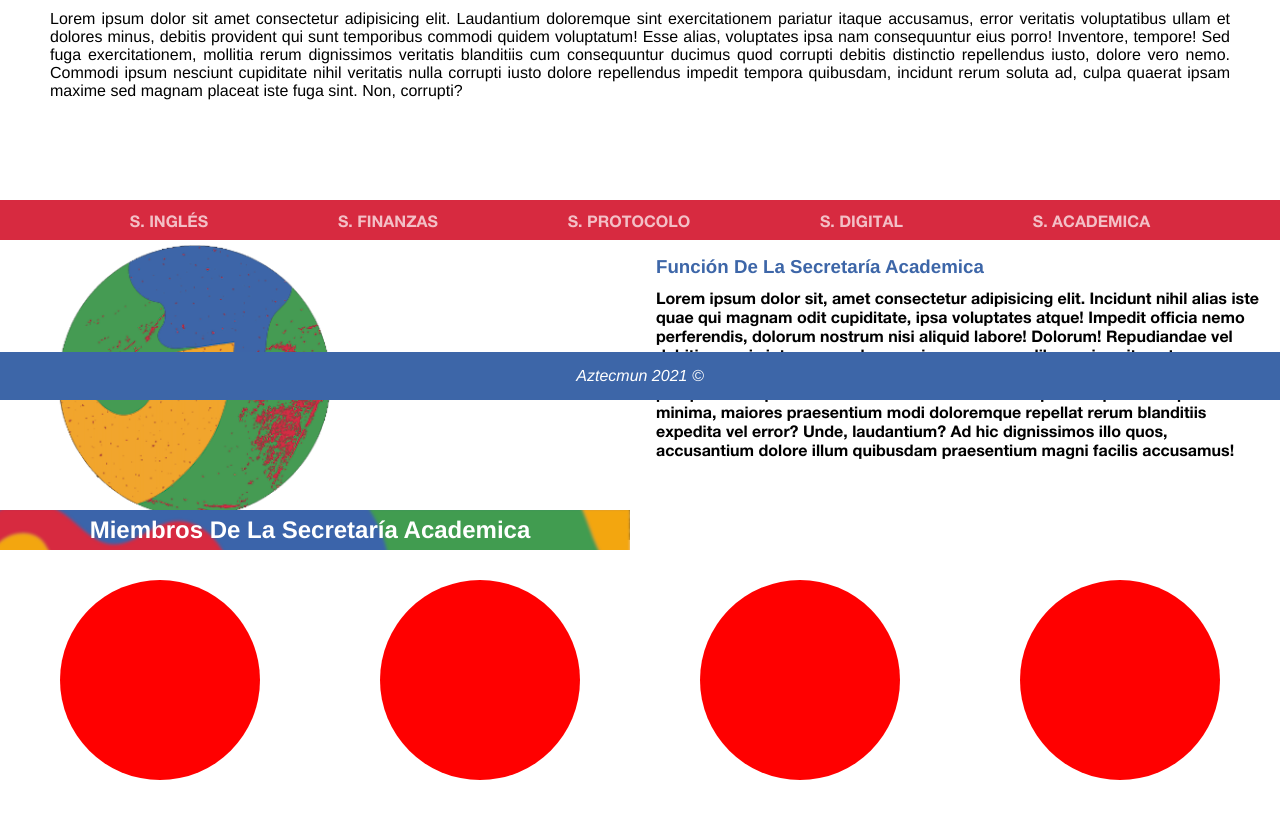
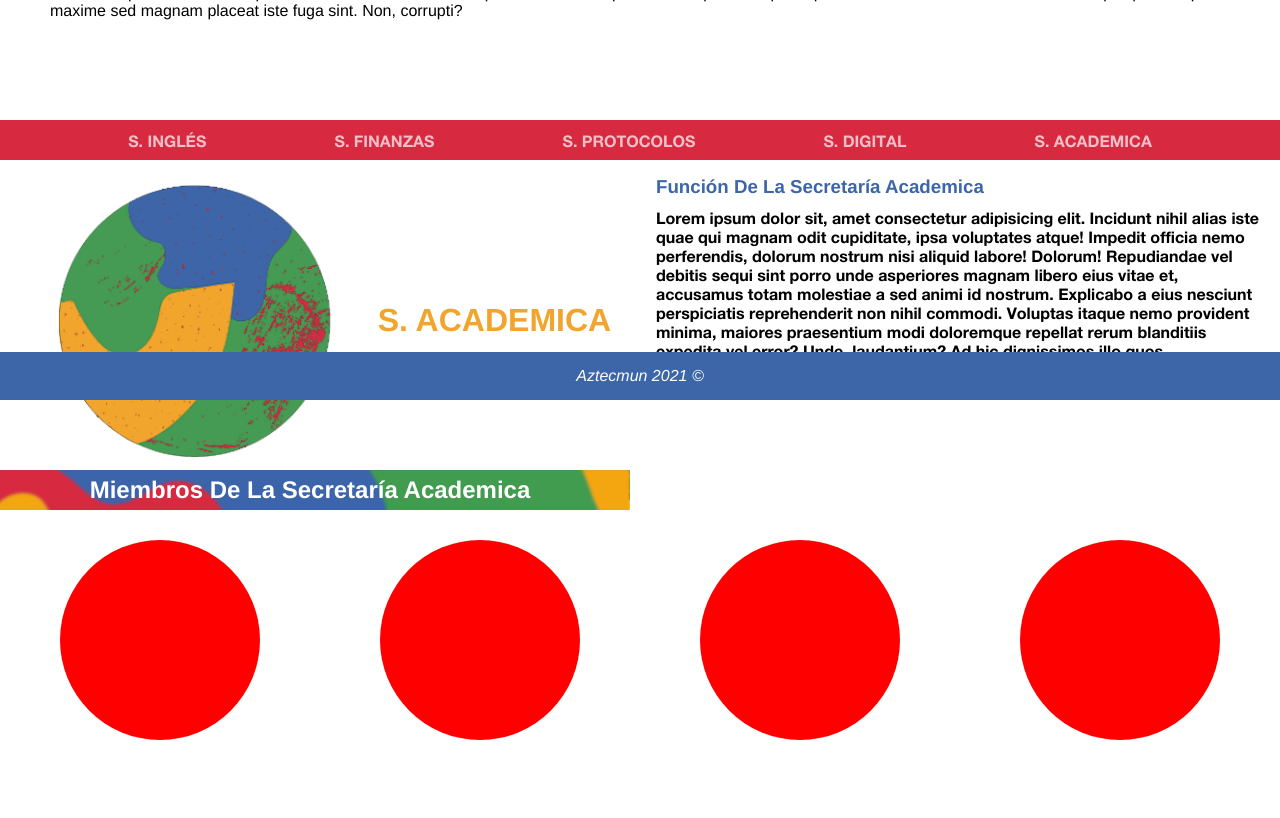
Before and after one commit to aztecmun/aztecmun-2021, a Next.js app: page /secretarias/academica in a window 1280 px wide. Shown: the part 400-1218 px from the top of the page. Built offline with nearby package versions, Linux system fonts and the light colour scheme.

Commit message:
Added Transitions

```diff
--- a/components/Layout/Navbar/NavbarElements.js
+++ b/components/Layout/Navbar/NavbarElements.js
@@ -3,7 +3,7 @@ import { FaBars } from 'react-icons/fa'
 import { VscChromeClose } from 'react-icons/vsc'
 
 export const Nav = styled.nav`
-  position: sticky;
+  position: fixed;
   top: 0;
   left: 0;
   z-index: 1;
@@ -98,8 +98,8 @@ export const NavMenu = styled.ul`
     background: white;
     box-shadow: 0 0 10px rgba(0, 0, 0, 0.2);
 
-    transform: ${({ open }) => (open ? 'translateX(0)' : 'translateX(-200px)')};
-    transition: transform 0.5s ease-in-out;
+    transform: ${({ open }) => (open ? 'translateX(0)' : 'translateX(-600px)')};
+    transition: transform 0.3s ease-in-out;
   }
 `
 
--- a/components/Layout/index.js
+++ b/components/Layout/index.js
@@ -1,5 +1,7 @@
+// React imports
 import React from 'react'
 
+// Local Components imports
 import Navbar from 'components/Layout/Navbar'
 import Footer from 'components/Layout/Footer'
 
--- a/pages/secretarias/SecretariasElements.js
+++ b/pages/secretarias/SecretariasElements.js
@@ -1,4 +1,5 @@
 import styled from 'styled-components'
+import { motion } from 'framer-motion'
 
 export const SubMenu = styled.ul`
   display: flex;
@@ -30,9 +31,11 @@ export const SubLink = styled.li`
   }
 `
 
-export const SecContainer = styled.div`
+export const SecContainer = styled(motion.div)`
   width: 100%;
-  height: 70vh;
+  height: 80vh;
+
+  overflow: hidden;
 `
 
 export const SecFunc = styled.div`
--- a/pages/secretarias/[name].js
+++ b/pages/secretarias/[name].js
@@ -3,6 +3,9 @@ import React from 'react'
 import Head from 'next/head'
 import { useRouter } from 'next/router'
 import Link from 'next/link'
+
+// Libraries imports
+import { AnimatePresence } from 'framer-motion'
 
 // Styled Components imports
 import {
@@ -55,7 +58,7 @@ export default function secretarias() {
       </Description>
       <SubMenu>
         <SubLink>
-          <Link href="/secretarias/ingles">
+          <Link href="/secretarias/ingles" scroll={false}>
             <a
               clasName={router.asPath === '/secretarias/ingles' ? 'active' : ''}
             >
@@ -65,7 +68,7 @@ export default function secretarias() {
         </SubLink>
 
         <SubLink>
-          <Link href="/secretarias/finanzas">
+          <Link href="/secretarias/finanzas" scroll={false}>
             <a clasName={router.asPath === '/finanzas' ? 'active' : ''}>
               s. finanzas
             </a>
@@ -73,25 +76,21 @@ export default function secretarias() {
         </SubLink>
 
         <SubLink>
-          <Link href="/secretarias/protocolo">
-            <a
-              clasName={
-                router.asPath === '/secretarias/protocolo' ? 'active' : ''
-              }
-            >
-              s. protocolo
+          <Link href="/secretarias/protocolos" scroll={false}>
+            <a clasName={router.asPath === '/protocolos' ? 'active' : ''}>
+              s. protocolos
             </a>
           </Link>
         </SubLink>
 
         <SubLink className="active">
-          <Link href="/secretarias/digital">
+          <Link href="/secretarias/digital" scroll={false}>
             <a>s. digital</a>
           </Link>
         </SubLink>
 
         <SubLink>
-          <Link href="/secretarias/academica">
+          <Link href="/secretarias/academica" scroll={false}>
             <a
               clasName={
                 router.asPath === '/secretarias/academica"' ? 'active' : ''
@@ -103,7 +102,13 @@ export default function secretarias() {
         </SubLink>
       </SubMenu>
 
-      <SecContainer>
+      <AnimatePresence exitBeforeEnter>
+        <SecContainer
+          initial={{ opacity: 0 }}
+          animate={{ opacity: 1 }}
+          exit={{ opacity: 0 }}
+          key={router.query.name}
+        >
           <SecFunc>
             <SecTitle>
               <img src="/Img/SIM FOTOS.png" alt="aztecmun logo" />
@@ -118,10 +123,10 @@ export default function secretarias() {
               unde asperiores magnam libero eius vitae et, accusamus totam
               molestiae a sed animi id nostrum. Explicabo a eius nesciunt
               perspiciatis reprehenderit non nihil commodi. Voluptas itaque nemo
-            provident minima, maiores praesentium modi doloremque repellat rerum
-            blanditiis expedita vel error? Unde, laudantium? Ad hic dignissimos
-            illo quos, accusantium dolore illum quibusdam praesentium magni
-            facilis accusamus!
+              provident minima, maiores praesentium modi doloremque repellat
+              rerum blanditiis expedita vel error? Unde, laudantium? Ad hic
+              dignissimos illo quos, accusantium dolore illum quibusdam
+              praesentium magni facilis accusamus!
             </SecDesc>
           </SecFunc>
 
@@ -135,6 +140,7 @@ export default function secretarias() {
             <Members />
           </SecMembers>
         </SecContainer>
+      </AnimatePresence>
     </Container>
   )
 }
```
Also changed, not shown: pages/secretarias/index.js (+5 -5 lines). Lines whose indentation alone changed are shown as unchanged.
